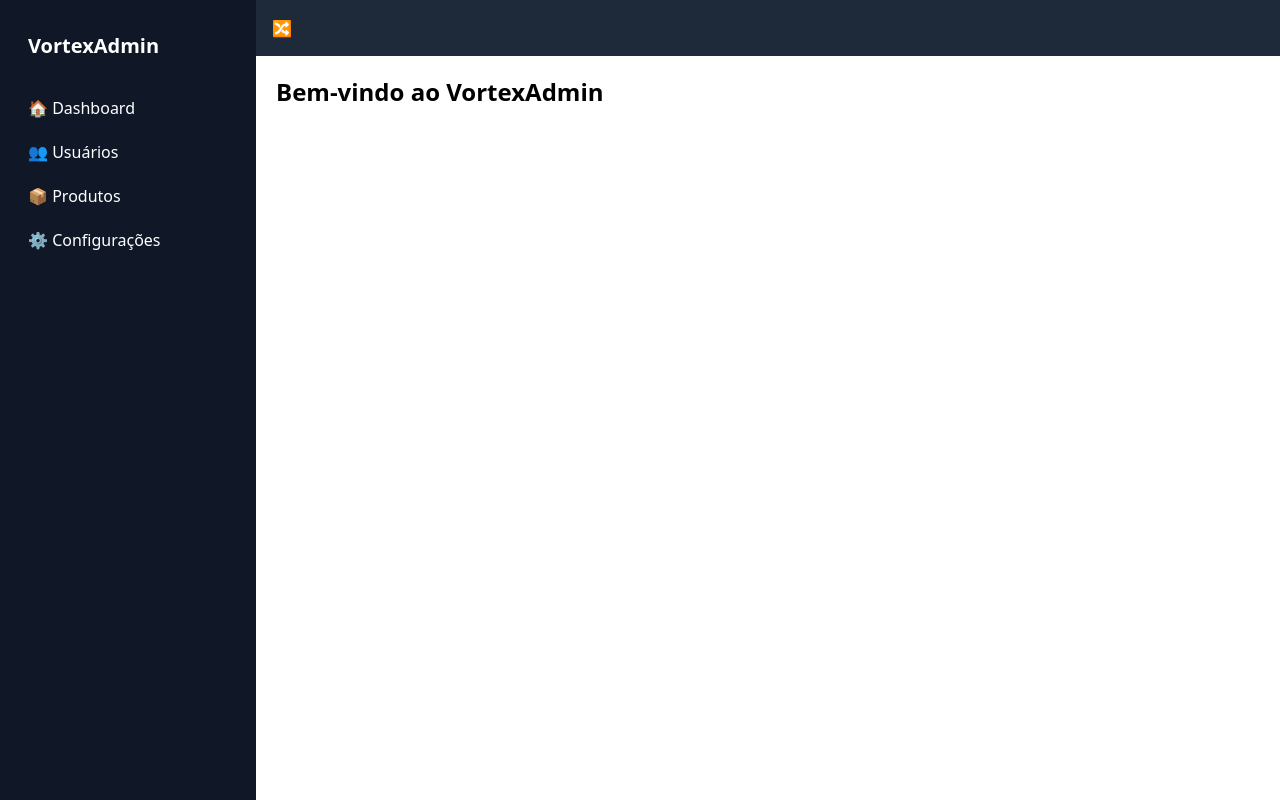
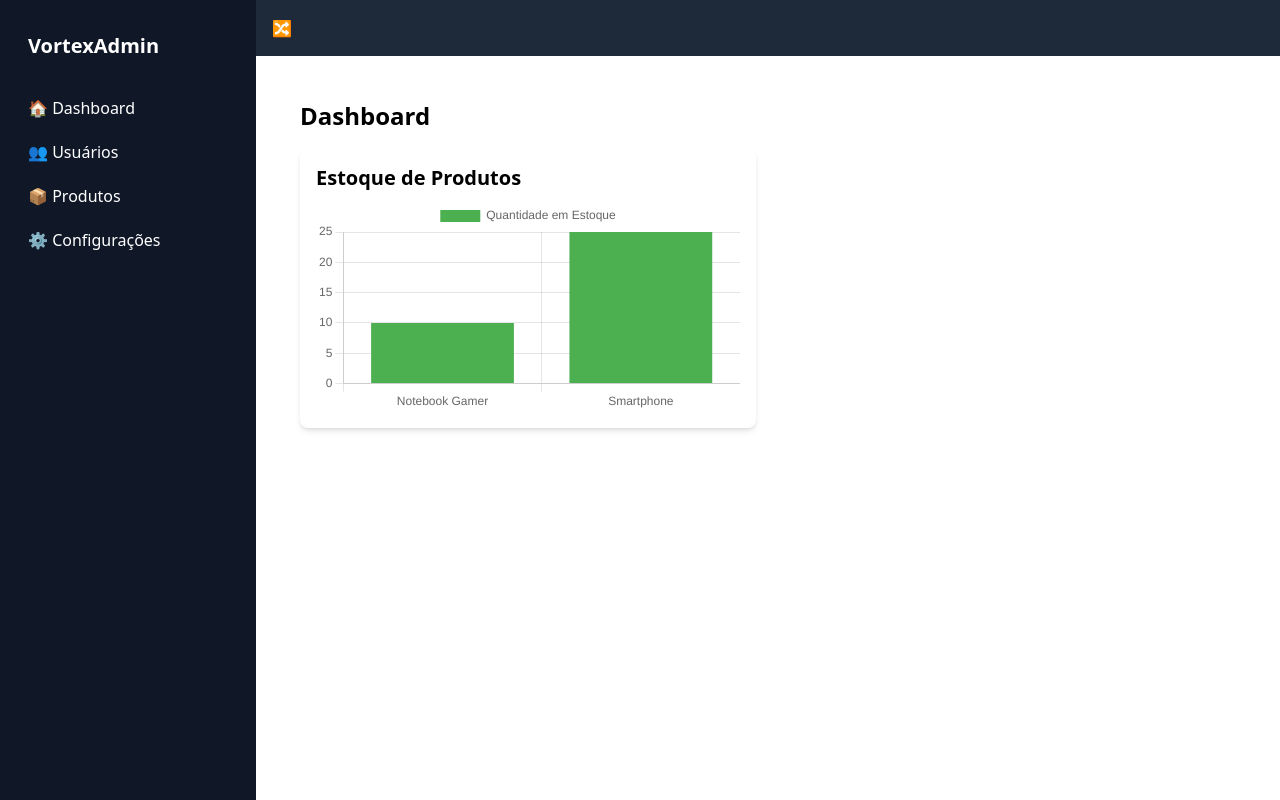
Before and after one commit to isaacnreis/vortexadmin, a Vue app: page /dashboard in a window 1280 px wide. Built offline with nearby package versions, Linux system fonts and the light colour scheme.

Commit message:
Criando graficos interativos dos produtos com chart.js e colocando na view de dashboard

```diff
--- /dev/null
+++ b/src/components/Charts/ProductsChart.vue
@@ -0,0 +1,55 @@
+<script setup lang="ts">
+import { defineProps, computed } from "vue";
+import { Bar } from "vue-chartjs";
+import {
+  Chart as ChartJS,
+  Title,
+  Tooltip,
+  Legend,
+  BarElement,
+  CategoryScale,
+  LinearScale,
+} from "chart.js";
+
+// Registrar os componentes necessários do Chart.js
+ChartJS.register(
+  Title,
+  Tooltip,
+  Legend,
+  BarElement,
+  CategoryScale,
+  LinearScale
+);
+
+const props = defineProps<{
+  products: { name: string; stock: number }[];
+}>();
+
+// Gerar os dados do gráfico dinamicamente
+const chartData = computed(() => ({
+  labels: props.products.map((p) => p.name), // Nomes dos produtos
+  datasets: [
+    {
+      label: "Quantidade em Estoque",
+      data: props.products.map((p) => p.stock), // Estoque dos produtos
+      backgroundColor: "#4CAF50",
+    },
+  ],
+}));
+
+const chartOptions: any = {
+  responsive: true,
+  plugins: {
+    legend: {
+      position: "top",
+    },
+  },
+};
+</script>
+
+<template>
+  <div class="bg-white p-4 rounded-lg shadow-md">
+    <h2 class="text-xl font-semibold mb-2">Estoque de Produtos</h2>
+    <Bar :data="chartData" :options="chartOptions" />
+  </div>
+</template>
--- a/src/router/index.ts
+++ b/src/router/index.ts
@@ -1,12 +1,12 @@
 import { createRouter, createWebHistory } from "vue-router";
-import Dashboard from "../views/Dashboard.vue";
+import DashboardView from "../views/DashboardView.vue";
 import UsersView from "../views/UsersView.vue";
 import HomeView from "../views/HomeView.vue";
 import ProductsView from "../views/ProductsView.vue";
 
 const routes = [
   { path: "/", component: HomeView },
-  { path: "/dashboard", component: Dashboard },
+  { path: "/dashboard", component: DashboardView },
   { path: "/users", component: UsersView },
   { path: "/products", component: ProductsView },
 ];
--- a/src/views/Dashboard.vue
+++ /dev/null
@@ -1,9 +0,0 @@
-<script setup lang="ts">
-import DashboardLayout from "../layouts/DashboardLayout.vue";
-</script>
-
-<template>
-  <DashboardLayout>
-    <h1 class="text-2xl font-bold">Bem-vindo ao VortexAdmin</h1>
-  </DashboardLayout>
-</template>
--- /dev/null
+++ b/src/views/DashboardView.vue
@@ -0,0 +1,19 @@
+<script setup lang="ts">
+import ProductsChart from "../components/Charts/ProductsChart.vue";
+import DashboardLayout from "../layouts/DashboardLayout.vue";
+import { useProductsStore } from "../stores/productsStore";
+
+const productsStore = useProductsStore();
+</script>
+
+<template>
+  <DashboardLayout>
+    <div class="p-6">
+      <h1 class="text-2xl font-bold mb-4">Dashboard</h1>
+
+      <div class="grid grid-cols-1 md:grid-cols-2 gap-6">
+        <ProductsChart :products="productsStore.products" />
+      </div>
+    </div>
+  </DashboardLayout>
+</template>
```
